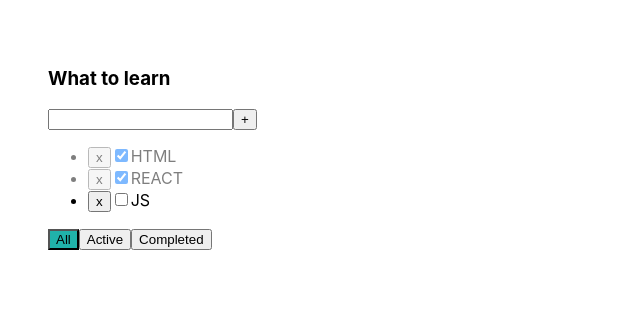
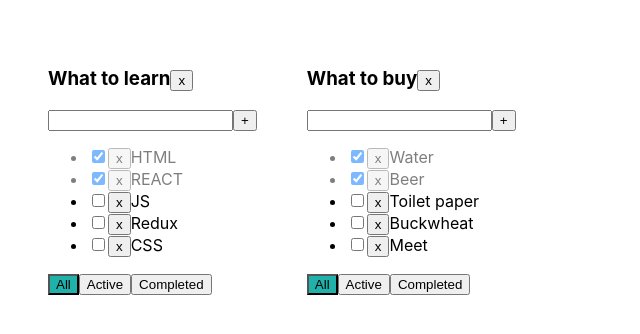
Before and after one commit to kirkade/todolist, a React (Create React App) app: page / in a window 1280 px wide. Shown: the top 334 px of the page, without its empty margins (0-640 px from the left). Built offline with nearby package versions, Linux system fonts and the light colour scheme.

Commit message:
finish tuesday 1(5) lesson

```diff
--- a/src/App.css
+++ b/src/App.css
@@ -11,10 +11,10 @@
   color: red;
 }
 
+.isDone {
+  opacity: 0.5;
+}
+
 .activeFilter {
   background-color: lightseagreen;
 }
-
-.isDone {
-  opacity: 0.5;
-}
--- a/src/App.tsx
+++ b/src/App.tsx
@@ -1,49 +1,70 @@
 import React, {useState} from 'react';
 import './App.css'
-import {Todolist} from "./Todolist";
+import {TaskType, Todolist} from "./Todolist";
 import {v1} from "uuid";
 
 export type FilterValueType = 'all' | 'active' | 'completed'
 
+type TodoListType = {
+    id: string,
+    title: string,
+    filter: FilterValueType,
+}
+
+type TasksStateType = {
+    [todolistId: string]: Array<TaskType>
+}
+
 function App() {
+    //BLL:
+    const todolistId_1 = v1()
+    const todolistId_2 = v1()
+    const [todolists, setTodolists] = useState<Array<TodoListType>>([
+        {id: todolistId_1, title: 'What to learn', filter: 'all'},
+        {id: todolistId_2, title: 'What to buy', filter: 'all'}
+    ])
 
-    let [tasks, setTasks] = useState([
+    const [tasks, setTasks] = useState<TasksStateType>({
+            [todolistId_1]: [
                 {id: v1(), title: 'HTML', isDone: true},
                 {id: v1(), title: 'REACT', isDone: true},
                 {id: v1(), title: 'JS', isDone: false},
-    ])
+                {id: v1(), title: 'Redux', isDone: false},
+                {id: v1(), title: 'CSS', isDone: false},
+            ],
+            [todolistId_2]: [
+                {id: v1(), title: 'Water', isDone: true},
+                {id: v1(), title: 'Beer', isDone: true},
+                {id: v1(), title: 'Toilet paper', isDone: false},
+                {id: v1(), title: 'Buckwheat', isDone: false},
+                {id: v1(), title: 'Meet', isDone: false},
+            ]
+        })
 
-    const removeTask = (taskID: string) => {
-        let filteredTasks = tasks.filter(el => el.id != taskID)
-        setTasks(filteredTasks)
+    const removeTask = (taskID: string, todolistId: string) => {
+        const copyTasks = {...tasks}
+        copyTasks[todolistId] = copyTasks[todolistId].filter(el => el.id != taskID)
+        setTasks(copyTasks)
+
+        // setTasks({...tasks, [todolistId]:tasks[todolistId].filter(el => el.id != taskID)})
+
     }
 
-    let [filter, setFilter] = useState<FilterValueType>('all')
+    const addTask = (title: string, todolistId: string) => {
+        let task = {id: v1(), title: title, isDone: false};
 
-    let tasksForTodoList = tasks
-
-    if (filter === 'active') {
-        tasksForTodoList = tasks.filter(el => el.isDone === false)
+        setTasks({...tasks,
+            [todolistId]:[task, ...tasks[todolistId]]})
     }
 
-    if (filter === 'completed') {
-        tasksForTodoList = tasks.filter(el => el.isDone === true)
-    }
-
-    const changeFilter = (value: FilterValueType) => {
-        setFilter(value)
-    }
-
-    const addTask = (title: string) => {
-        let task = {id: v1(), title: title, isDone: false};
-        let newTasks = [task, ...tasks]
-        setTasks(newTasks)
-    }
-
-    const changeStatus = (id: string, isDone: boolean) => {
+    const changeStatus = (id: string, isDone: boolean,todolistId: string) => {
 
         // 1st variation
-        setTasks(tasks.map( el => el.id===id ? {...el,isDone:isDone} : el))
+        // setTasks(tasks.map(el => el.id === id ? {...el, isDone: isDone} : el))
+        setTasks({...tasks,
+            [todolistId]: tasks[todolistId].map(t=>t.id === id ? {...t,isDone:isDone} : t)
+
+        })
 
         //2nd variation
         // let task = tasks.find(t => t.id === id);
@@ -53,17 +74,52 @@ function App() {
         // }
     }
 
+    const changeTodolistFilter = (filter: FilterValueType,todolistId: string) => {
+        setTodolists(todolists.map(tl=>tl.id === todolistId ? {...tl, filter:filter} : tl))
+    }
+
+    const removeTodolist = (todolistId:string) => {
+        setTodolists(todolists.filter(tl=>tl.id !== todolistId))
+        delete tasks[todolistId]
+    }
+
+    const getFiltered = (t:Array<TaskType>,filter:FilterValueType) => {
+        let tasksForTodoList = t
+
+        if (filter === 'active') {
+            tasksForTodoList = t.filter(el => el.isDone === false)
+        }
+
+        if (filter === 'completed') {
+            tasksForTodoList = t.filter(el => el.isDone === true)
+        }
+        return tasksForTodoList
+    }
+
+    const todolistComponents = todolists.map(tl=>{
+
 
         return (
-        <div className="App">
-            <Todolist title={'What to learn'}
-                      tasks={tasksForTodoList}
+            <Todolist
                       removeTask={removeTask}
-                      changeFilter={changeFilter}
+                      changeTodolistFilter={changeTodolistFilter}
                       addTask={addTask}
                       changeStatus={changeStatus}
-                      filter={filter}
+                      removeTodolist={removeTodolist}
+
+                      tasks={getFiltered(tasks[tl.id],tl.filter)}
+                      title={tl.title}
+                      filter={tl.filter}
+                      todolistId={tl.id}
+                      key={tl.id}
             />
+        )
+    })
+
+    //GUI
+    return (
+        <div className="App">
+            {todolistComponents}
         </div>
     )
 }
--- a/src/Todolist.tsx
+++ b/src/Todolist.tsx
@@ -1,53 +1,56 @@
 import React, {ChangeEvent, ChangeEventHandler, useState} from "react";
 import styles from './Todolist.module.css'
 import {FilterValueType} from "./App";
+import {Checkbox} from "./components/Checkbox";
 
 type TodoListType = {
+    todolistId:string,
     title: string,
-    tasks: Array<TasksArrayType>,
-    removeTask: (taskID: string) => void,
-    changeFilter: (value: FilterValueType) => void,
-    addTask: (title: string) => void,
-    changeStatus: (id: string, isDone: boolean) => void
-    filter: string,
+    tasks: Array<TaskType>,
+    removeTask: (taskID: string, todolistId:string) => void,
+    changeTodolistFilter: (value: FilterValueType, todolistId:string) => void,
+    addTask: (title: string, todolistId:string) => void,
+    changeStatus: (id: string, isDone: boolean, todolistId:string) => void
+    filter: FilterValueType
+    removeTodolist: (todolistId:string)=>void
 }
 
-type TasksArrayType = {
+export type TaskType = {
     id: string,
     title: string,
     isDone: boolean,
 }
 
-
 export const Todolist = (props: TodoListType) => {
-
-
-    const tasksMap = props.tasks.map(el => {
-
-        const onClickHandler = () => props.removeTask(el.id)
-
-        const onChangeHandler = (e: ChangeEvent<HTMLInputElement>) => {
-            let newIsDoneValue = e.currentTarget.checked
-            props.changeStatus(el.id, newIsDoneValue)
-
-        }
-
-        return (
-            <li key={el.id} className={el.isDone ? 'isDone' : ''}>
-                <button onClick={onClickHandler}>x</button>
-                <input type="checkbox" checked={el.isDone} onChange={onChangeHandler}/>
-                <span>{el.title}</span>
-            </li>)
-    })
-
 
     let [title, setTitle] = useState('')
 
     let [error, setError] = useState<string | null>(null)
 
+    const onChangeHandler = (elId: string, isDone:boolean,todolistId:string) => {
+        props.changeStatus(elId, isDone, props.todolistId)
+    }
+
+    const tasksMap = props.tasks.map(el => {
+
+        const onClickHandler = () => props.removeTask(el.id,props.todolistId)
+
+        return (
+            <li key={el.id} className={el.isDone ? 'isDone' : ''}>
+                <Checkbox checked={el.isDone} callback={(isDone)=>onChangeHandler(el.id,isDone,props.todolistId)}/>
+                <button onClick={onClickHandler}>x</button>
+                {/*<input type="checkbox" checked={el.isDone} onChange={(event) => onChangeHandler(el.id, event.currentTarget.checked)}/>*/}
+                <span>{el.title}</span>
+            </li>)
+    })
+
+    const tasksList = props.tasks.length
+        ? {tasksMap}
+        : <span>Error</span>
+
     const onClickAddTaskHandler = () => {
         if (title.trim() !== '') {
-            props.addTask(title)
+            props.addTask(title,props.todolistId)
             setTitle('')
         } else {
             setError('You need to have letters in task')
@@ -57,7 +60,7 @@ export const Todolist = (props: TodoListType) => {
     const onKeyUpInputHandler = (event: React.KeyboardEvent<HTMLElement>) => {
         setError(null)
         if (event.key === 'Enter') {
-            props.addTask(title)
+            props.addTask(title,props.todolistId)
             setTitle('')
         }
     }
@@ -67,22 +70,29 @@ export const Todolist = (props: TodoListType) => {
     }
 
     const onAllClickHandler = () => {
-        props.changeFilter('all')
+        props.changeTodolistFilter('all',props.todolistId)
     }
 
     const onActiveClickHandler = () => {
-        props.changeFilter('active')
+        props.changeTodolistFilter('active',props.todolistId)
     }
 
     const onCompletedClickHandler = () => {
-        props.changeFilter('completed')
+        props.changeTodolistFilter('completed',props.todolistId)
+    }
+
+    const removeTodolist = () => {
+        props.removeTodolist(props.todolistId)
     }
 
     return (
         <div className={styles.todoBlock}>
-            <h3>{props.title}</h3>
+            <h3>{props.title}
+                <button onClick={removeTodolist}>x</button>
+            </h3>
             <div>
-                <input className={error ? styles.error : ''} value={title} onChange={onChangeInputHandler} onKeyUp={onKeyUpInputHandler}/>
+                <input className={error ? styles.error : ''} value={title} onChange={onChangeInputHandler}
+                       onKeyUp={onKeyUpInputHandler}/>
                 <button onClick={onClickAddTaskHandler}>+</button>
                 {error && <div className={styles.errorMessage}>{error}</div>}
             </div>
--- /dev/null
+++ b/src/components/Checkbox.tsx
@@ -0,0 +1,17 @@
+import React, {ChangeEvent} from 'react';
+
+type PropsType = {
+    checked:boolean,
+    callback:(isDone:boolean)=>void
+}
+
+export const Checkbox = (props:PropsType) => {
+
+    const onChangeHandler = (event:ChangeEvent<HTMLInputElement>) => {
+        props.callback(event.currentTarget.checked)
+    }
+
+    return (
+            <input type="checkbox" checked={props.checked} onChange={onChangeHandler}/>
+    );
+};
```
Also changed, not shown: src/Todolist.module.css (line endings or trailing spaces). Lines whose indentation alone changed are shown as unchanged.
